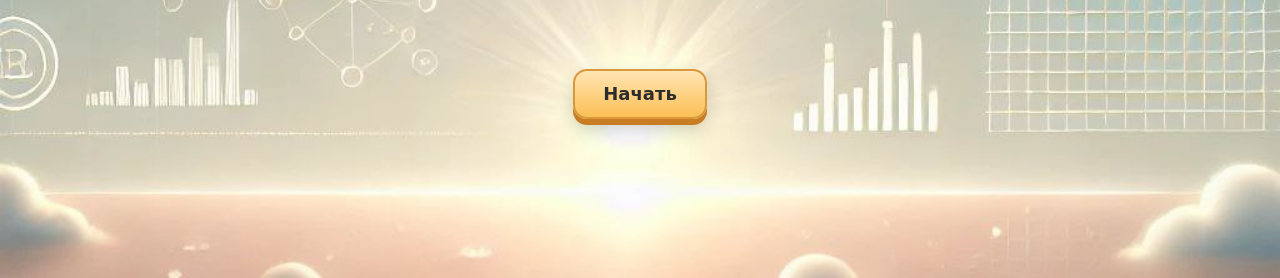
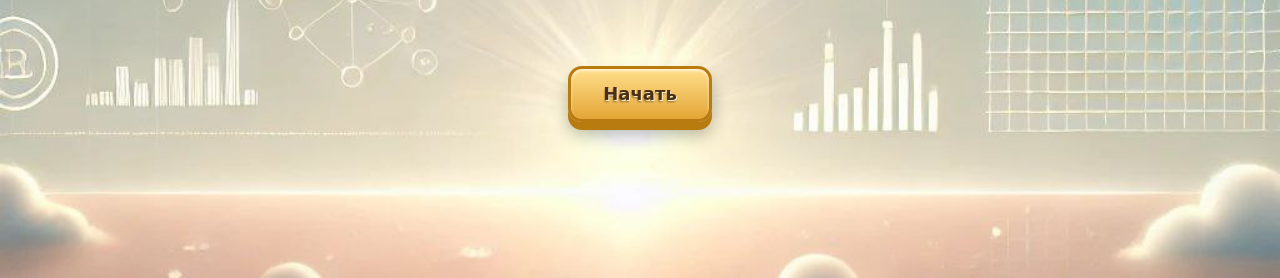
Before and after one commit to Goodamur/bobydun-app, a plain HTML site: page index.html in a window 1280 px wide. Shown: the part 522-800 px from the top of the page. Drawn offline with Linux system fonts and the light colour scheme; a web font is replaced by a local one.

Commit message:
Update style.css

```diff
--- a/style.css
+++ b/style.css
@@ -86,28 +86,34 @@ body {
 }
 
 .fancy-button {
-  padding: 12px 28px;
+  padding: 14px 32px;
   font-size: 18px;
-  font-weight: bold;
-  color: #2c2c2c;
-  background: linear-gradient(to bottom, #ffe5b4, #fbbf55);
-  border: 2px solid #d9993b; /* яркий контур */
+  background: linear-gradient(to bottom, #ffdf8c, #e4a535); /* золотистый градиент */
+  color: #4b2e17; /* тёмно-коричневый текст */
+  border: 3px solid #b87b10; /* насыщенный золотой контур */
   border-radius: 14px;
   box-shadow:
-    0 6px 0 #c87c23,         /* глубокая тень кнопки */
-    0 10px 20px rgba(0,0,0,0.2);  /* мягкое внешнее свечение */
+    inset 0 2px 3px rgba(255,255,255,0.6),  /* внутренняя подсветка */
+    0 8px 0 #b87b10,                        /* тень-контур кнопки */
+    0 12px 18px rgba(0,0,0,0.3);            /* внешний объём */
+  font-weight: bold;
   font-family: 'Comic Sans MS', cursive, sans-serif;
+  text-shadow: 1px 1px 0 #fff5ce, 0 2px 2px rgba(0,0,0,0.4); /* объёмный текст */
+  transition: all 0.15s ease;
   cursor: pointer;
-  transition: all 0.15s ease-in-out;
-  outline: none;
+  position: relative;
+  top: 0;
 }
 
 .fancy-button:active {
-  transform: translateY(4px); /* эффект нажатия глубже */
+  top: 4px; /* заметное нажатие */
   box-shadow:
-    0 2px 0 #c87c23,
-    0 4px 8px rgba(0,0,0,0.15); /* уменьшение глубины тени при нажатии */
+    inset 0 2px 3px rgba(255,255,255,0.6),
+    0 3px 0 #b87b10,
+    0 6px 10px rgba(0,0,0,0.2);
+  transition: all 0.07s ease; /* быстрее при нажатии — создаёт эффект инерции */
 }
+
 
 .loading-text {
   font-size: 24px;
```
